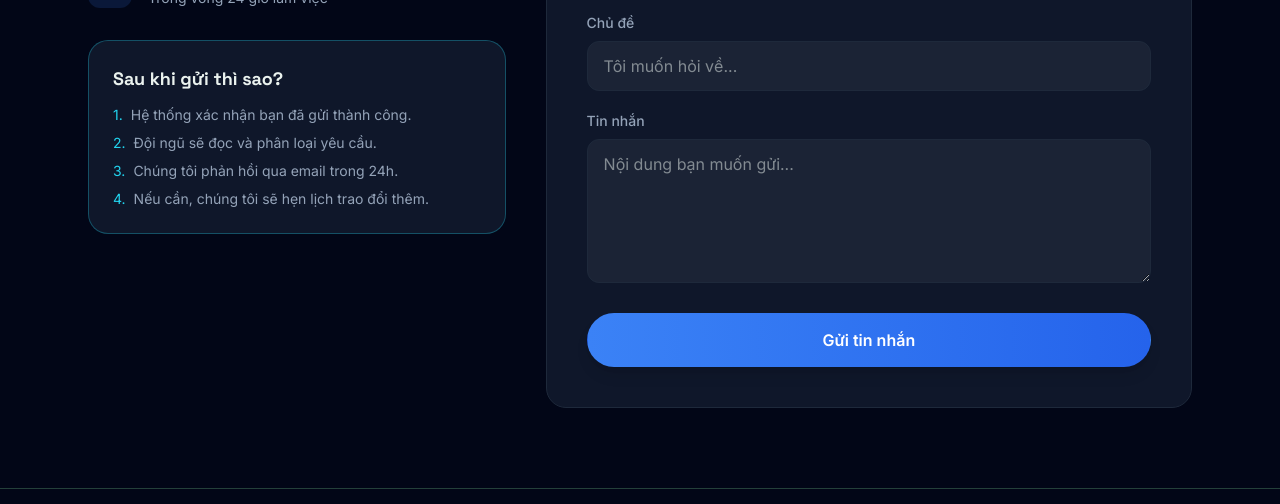
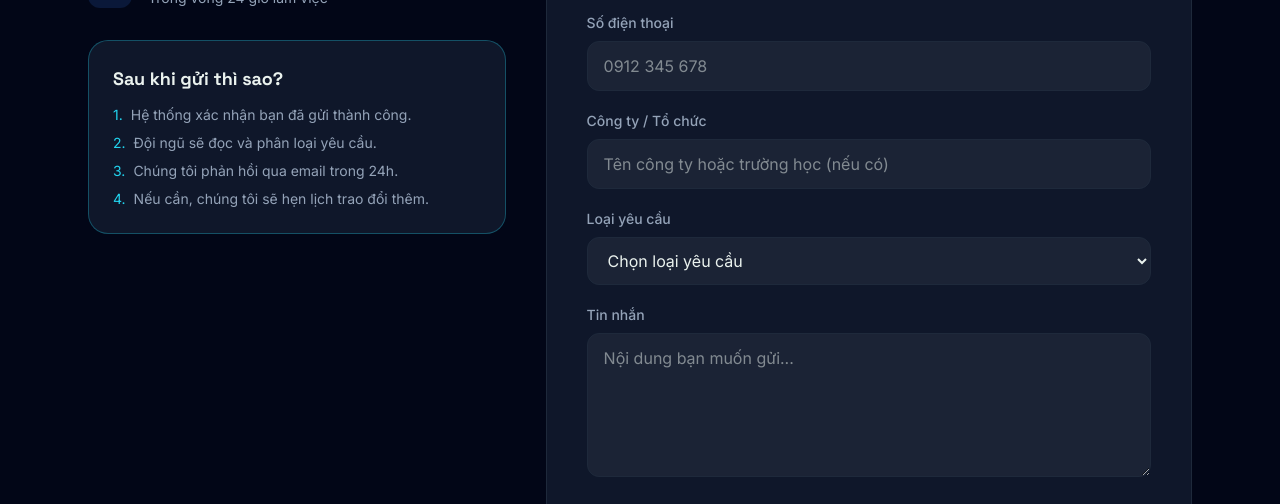
Before and after one commit to BaThanh-sys/Data-storage, a website: page contact.html in a window 1280 px wide. Shown: the part 544-1048 px from the top of the page. Drawn offline with Linux system fonts and the light colour scheme.

Commit message:
fix: doi ten trang chu thanh index.html và đã sửa lại form theo yêu cầu

```diff
--- a/contact.html
+++ b/contact.html
@@ -107,6 +107,7 @@
         <!-- Right: Form -->
         <div class="lg:col-span-3">
           <form id="contactForm" class="card p-8 md:p-10" novalidate>
+            <!-- 1. Họ và tên -->
             <div class="mb-5">
               <label for="name" class="field-label">Họ và tên</label>
               <input
@@ -121,6 +122,7 @@
               >
             </div>
 
+            <!-- 2. Email  -->
             <div class="mb-5">
               <label for="email" class="field-label">Email</label>
               <input
@@ -135,18 +137,52 @@
               >
             </div>
 
+            <!-- 3. Số điện thoại  -->
             <div class="mb-5">
-              <label for="subject" class="field-label">Chủ đề</label>
+              <label for="phone" class="field-label">Số điện thoại</label>
               <input
-                type="text"
-                id="subject"
-                name="subject"
+                type="tel"
+                id="phone"
+                name="phone"
                 class="field-input"
-                placeholder="Tôi muốn hỏi về..."
-                autocomplete="off"
+                placeholder="0912 345 678"
+                autocomplete="tel"
               >
             </div>
 
+            <!-- 4. Công ty / Tổ chức -->
+            <div class="mb-5">
+              <label for="company" class="field-label">Công ty / Tổ chức</label>
+              <input
+                type="text"
+                id="company"
+                name="company"
+                class="field-input"
+                placeholder="Tên công ty hoặc trường học (nếu có)"
+                autocomplete="organization"
+              >
+            </div>
+
+            <!-- 5. Loại yêu cầu -->
+            <div class="mb-5">
+              <label for="topic" class="field-label">Loại yêu cầu</label>
+              <select
+                id="topic"
+                name="topic"
+                class="field-input"
+                required
+                aria-required="true"
+              >
+                <option value="" disabled selected>Chọn loại yêu cầu</option>
+                <option value="support">Hỗ trợ kỹ thuật</option>
+                <option value="partnership">Hợp tác / Partnership</option>
+                <option value="pricing">Tư vấn gói dịch vụ</option>
+                <option value="demo">Yêu cầu demo</option>
+                <option value="other">Khác</option>
+              </select>
+            </div>
+
+            <!-- 6. Tin nhắn -->
             <div class="mb-6">
               <label for="message" class="field-label">Tin nhắn</label>
               <textarea
@@ -163,7 +199,7 @@
               Gửi tin nhắn
             </button>
 
-            <!-- Thông báo thành công (ẩn mặc định) -->
+            <!-- Thông báo thành công  -->
             <div id="formSuccess" class="hidden mt-5 p-4 rounded-xl bg-success/15 border border-success/30 text-success text-sm">
               ✓ Gửi thành công! Chúng tôi sẽ phản hồi bạn trong vòng 24 giờ.
             </div>
```
Also changed, not shown: README.md, index.html (renamed from Robotverse-AI.html).
